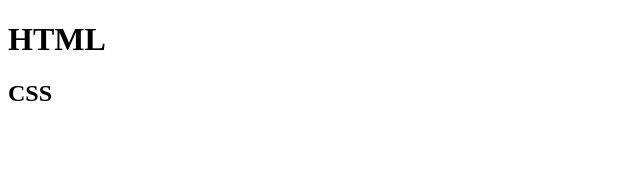
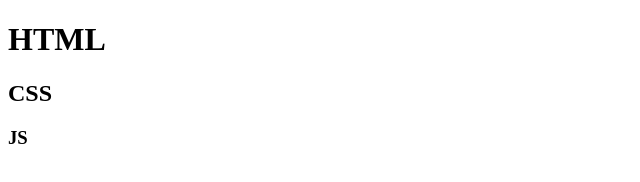
Before and after one commit to ManisabariS/Remote-Repo, a plain HTML site: page index.html in a window 1280 px wide. Shown: the full height of the page, 0-640 px from the left. Drawn offline with Linux system fonts and the light colour scheme.

Commit message:
feature_2

```diff
--- a/index.html
+++ b/index.html
@@ -8,5 +8,6 @@
 <body>
     <h1>HTML</h1>
     <h2>CSS</h2>
+    <h3>JS</h3>
 </body>
 </html>
```
